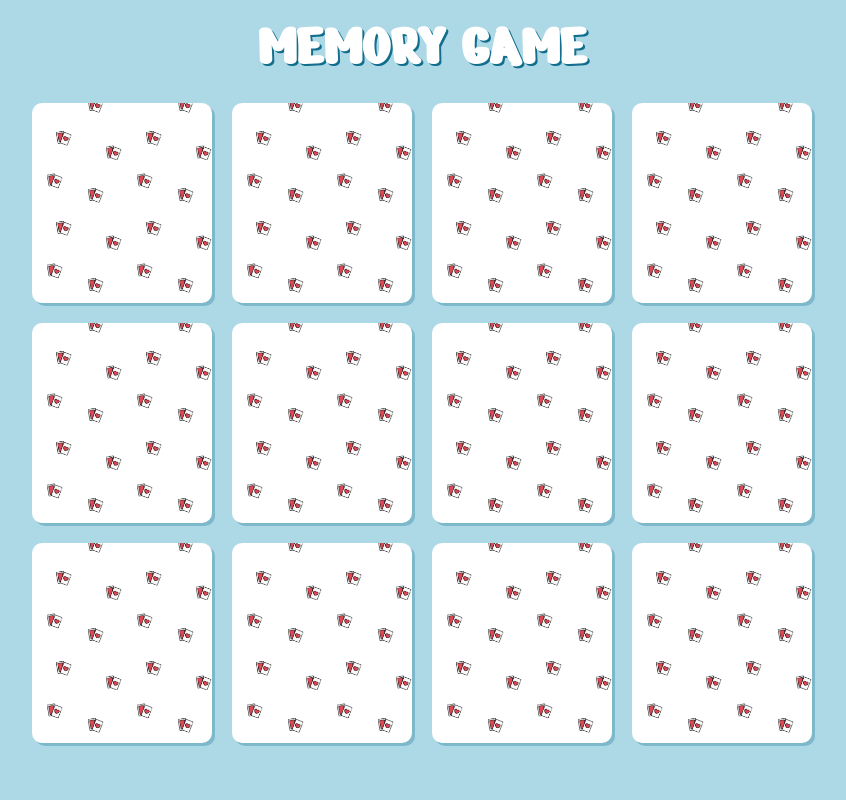
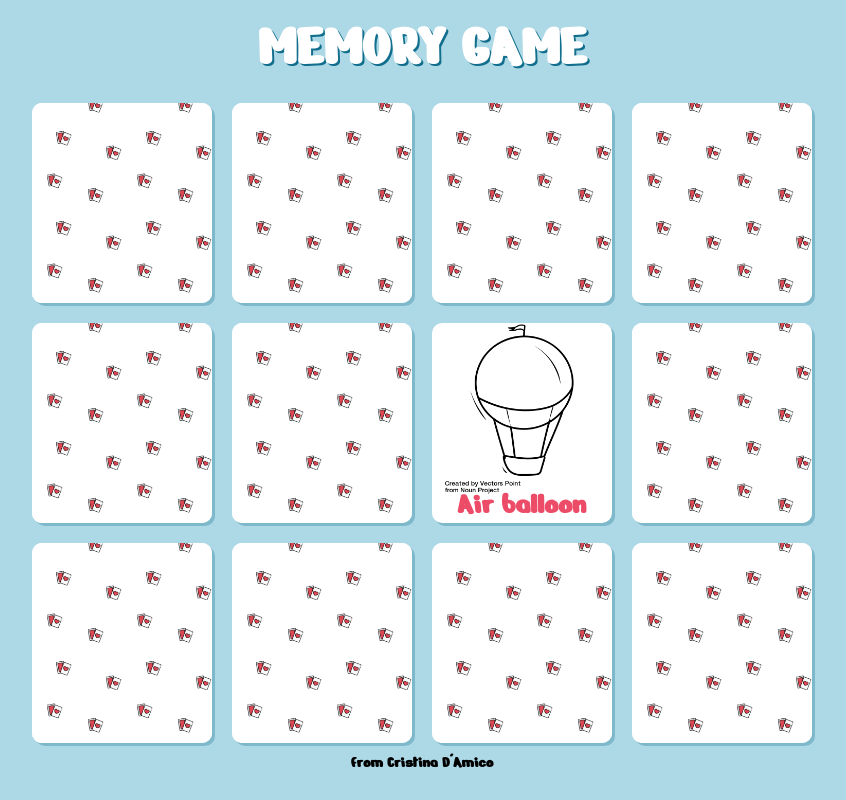
Before and after one commit to CristinaDAmico/html-css-memory, a plain HTML site: page index.html in a window 1280 px wide. Shown: the whole page, without its empty margins (218-1064 px from the left). Drawn offline with Linux system fonts and the light colour scheme.

Commit message:
revision

```diff
--- a/css/style.css
+++ b/css/style.css
@@ -28,15 +28,21 @@ header h1{
 /* MAIN-CONTENT */
 .section .carte{
     height: 200px;
-    background-image: url(../img/pattern.png);
-    background-size: contain;
     border-radius: 10px;
     margin: 10px;
     float: left;
     width: calc(100% / 4 - 20px);
     box-shadow: 3px 3px rgba(17, 110, 141, 0.3);
+    background-color: white;
     position: relative;
-    background-color: white;
+}
+
+.pattern{
+    width: 100%;
+    height: 100%;
+    background-image: url(../img/pattern.png);
+    background-size: contain;
+    border-radius: 10px;
 }
 
 .carte img{
@@ -52,13 +58,25 @@ header h1{
     display: none;
 }
 
-.carte:hover{
-    background-image: none;
-    visibility: visible;
+.card .pattern{
+    width: 100%;
+    height: 100%;
+    position: absolute;
+    top: 0;
+    left: 0;
 }
 
 .carte:hover .title,
 .carte:hover img{
+    display: block;
+}
+
+.card:hover .pattern{
+    display: none;
+}
+
+.carte.visible img,
+.carte.visible h3{
     display: block;
 }
 
@@ -85,3 +103,8 @@ header h1{
 #tram{
     color: yellow;
 }
+
+/* FOOTER */
+h4{
+    text-align: center;
+}
--- a/index.html
+++ b/index.html
@@ -27,18 +27,22 @@
                 <div class="carte">
                     <img src="./img/noun_air_balloon_3134741.png" alt="air-balloon">
                     <h3 id="air-ballon" class="title"> Air balloon </h3>
+                    <div class="pattern"></div>
                 </div>
                 <div class="carte">
                     <img src="./img/noun_Bicycle_3134821.png" alt="bicycle">
                     <h3 id="bicycle" class="title"> Bicycle </h3>
+                    <div class="pattern"></div>
                 </div>
                 <div class="carte">
                     <img src="./img/noun_Cruise_Ship_3134824.png" alt="ship">
                     <h3 id="ship" class="title"> Cruise Ship </h3>
+                    <div class="pattern"></div>
                 </div>
                 <div class="carte">
                     <img src="./img/noun_Submarine_3134738.png" alt="submarine">
                     <h3 id="submarine" class="title"> Submarine </h3>
+                    <div class="pattern"></div>
                 </div>
             </section>
 
@@ -46,18 +50,21 @@
                 <div class="carte">
                     <img src="./img/noun_Tractor_3134797.png" alt="tractor">
                     <h3 id="tractor" class="title"> Tractor </h3>
+                    <div class="pattern"></div>
                 </div>
                 <div class="carte">
                     <img src="./img/noun_Tram_3134750.png" alt="tram">
                     <h3 id="tram" class="title"> Tram </h3>
+                    <div class="pattern"></div>
                 </div>
-                <div class="carte">
+                <div class="carte visible">
                     <img src="./img/noun_air_balloon_3134741.png" alt="air-balloon">
                     <h3 id="air-ballon" class="title"> Air balloon </h3>
                 </div>
                 <div class="carte">
                     <img src="./img/noun_Bicycle_3134821.png" alt="bicycle">
                     <h3 id="bicycle" class="title"> Bicycle </h3>
+                    <div class="pattern"></div>
                 </div>
             </section>
 
@@ -65,18 +72,22 @@
                 <div class="carte">
                     <img src="./img/noun_Cruise_Ship_3134824.png" alt="ship">
                     <h3 id="ship" class="title"> Cruise Ship </h3>
+                    <div class="pattern"></div>
                 </div>
                 <div class="carte">
                     <img src="./img/noun_Submarine_3134738.png" alt="submarine">
                     <h3 id="submarine" class="title"> Submarine </h3>
+                    <div class="pattern"></div>
                 </div>
                 <div class="carte">
                     <img src="./img/noun_Tractor_3134797.png" alt="tractor">
                     <h3 id="tractor" class="title"> Tractor </h3>
+                    <div class="pattern"></div>
                 </div>
                 <div class="carte">
                     <img src="./img/noun_Tram_3134750.png" alt="tram">
                     <h3 id="tram" class="title"> Tram </h3>
+                    <div class="pattern"></div>
                 </div>
             </section>
 
@@ -84,7 +95,7 @@
 
         <!-- FOOTER -->
         <footer>
-
+            <h4>from Cristina D'Amico</h4>
         </footer>
 
     </div>
```
